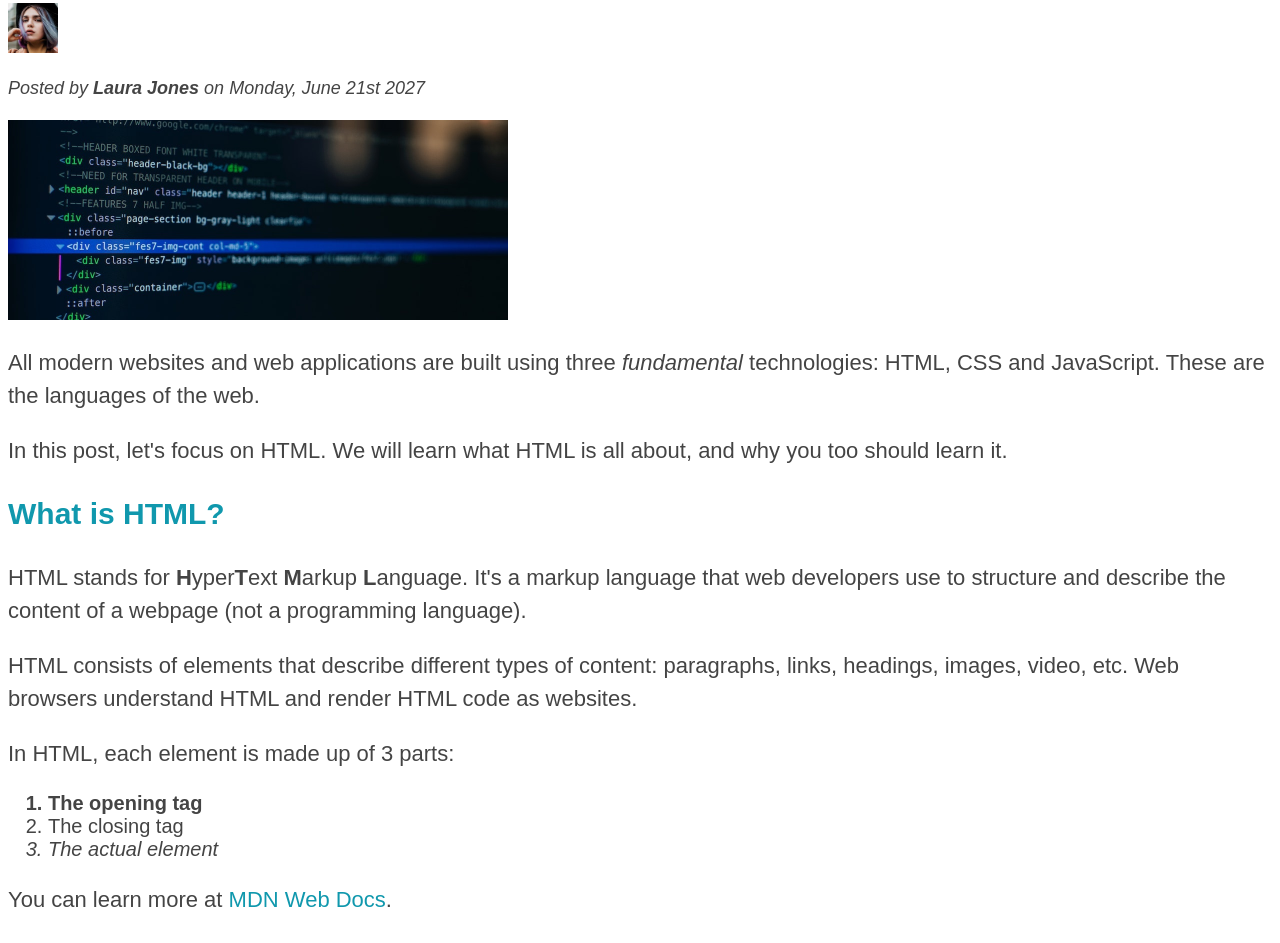
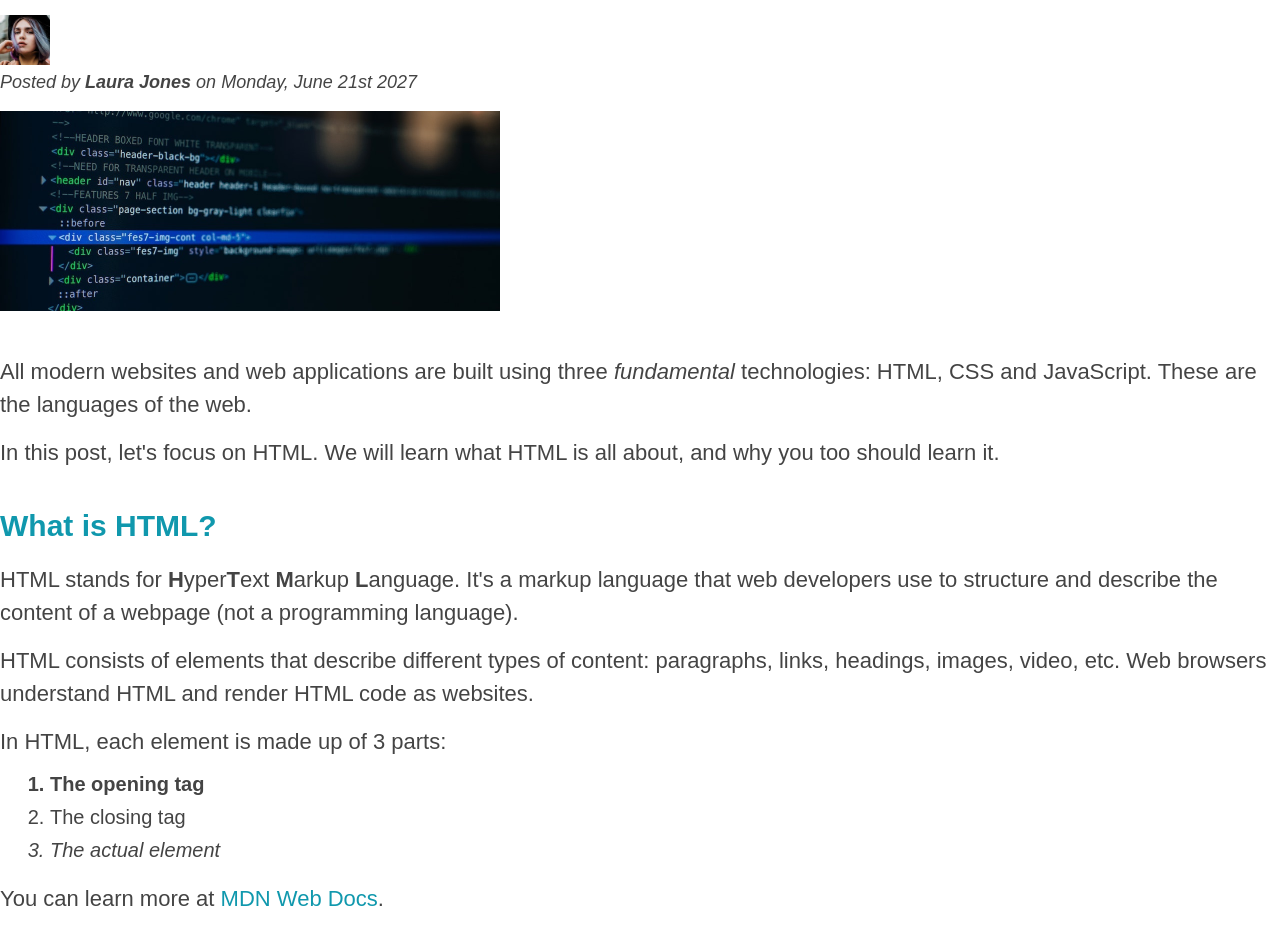
Before and after one commit to AndreiaCifoni/Challenge-1, a plain HTML site: page index.html in a window 1280 px wide. Shown: the part 222-1165 px from the top of the page. Drawn offline with Linux system fonts and the light colour scheme.

Commit message:
box content

```diff
--- a/index.html
+++ b/index.html
@@ -18,7 +18,7 @@
       </nav>
     </header>
     <article>
-      <header>
+      <header class="post-header">
         <h2>The Basic Language of the Web: HTML</h2>
         <img
           src="img/laura-jones.jpg"
--- a/style.css
+++ b/style.css
@@ -1,9 +1,26 @@
+* {
+  margin: 0;
+  padding: 0;
+}
 body {
   color: #444;
   font-family: sans-serif;
   border-top: 10px solid #1098ad;
 }
-
+.main-header {
+  background-color: #f7f7f7;
+  padding: 20px 40px;
+  margin-bottom: 60px;
+}
+.post-header {
+  margin-bottom: 40px;
+}
+aside {
+  background-color: #f7f7f7;
+  border-top: 5px solid #1098ad;
+  border-bottom: 5px solid #1098ad;
+  padding: 50px 0;
+}
 h1,
 h2,
 h3 {
@@ -16,9 +33,12 @@ h1 {
 }
 h2 {
   font-size: 40px;
+  margin-bottom: 30px;
 }
 h3 {
   font-size: 30px;
+  margin-bottom: 20px;
+  margin-top: 40px;
 }
 h4 {
   font-size: 20px;
@@ -28,9 +48,19 @@ h4 {
 p {
   font-size: 22px;
   line-height: 1.5;
+  margin-bottom: 15px;
+}
+ul,
+ol {
+  margin-left: 50px;
+  margin-bottom: 20px;
 }
 li {
   font-size: 20px;
+  margin-bottom: 10px;
+}
+li:last-child {
+  margin-bottom: 0;
 }
 #author {
   font-style: italic;
@@ -46,14 +76,7 @@ li {
 .related {
   list-style: none;
 }
-.main-header {
-  background-color: #f7f7f7;
-}
-aside {
-  background-color: #f7f7f7;
-  border-top: 5px solid #1098ad;
-  border-bottom: 5px solid #1098ad;
-}
+
 li:first-child {
   font-weight: bold;
 }
```
